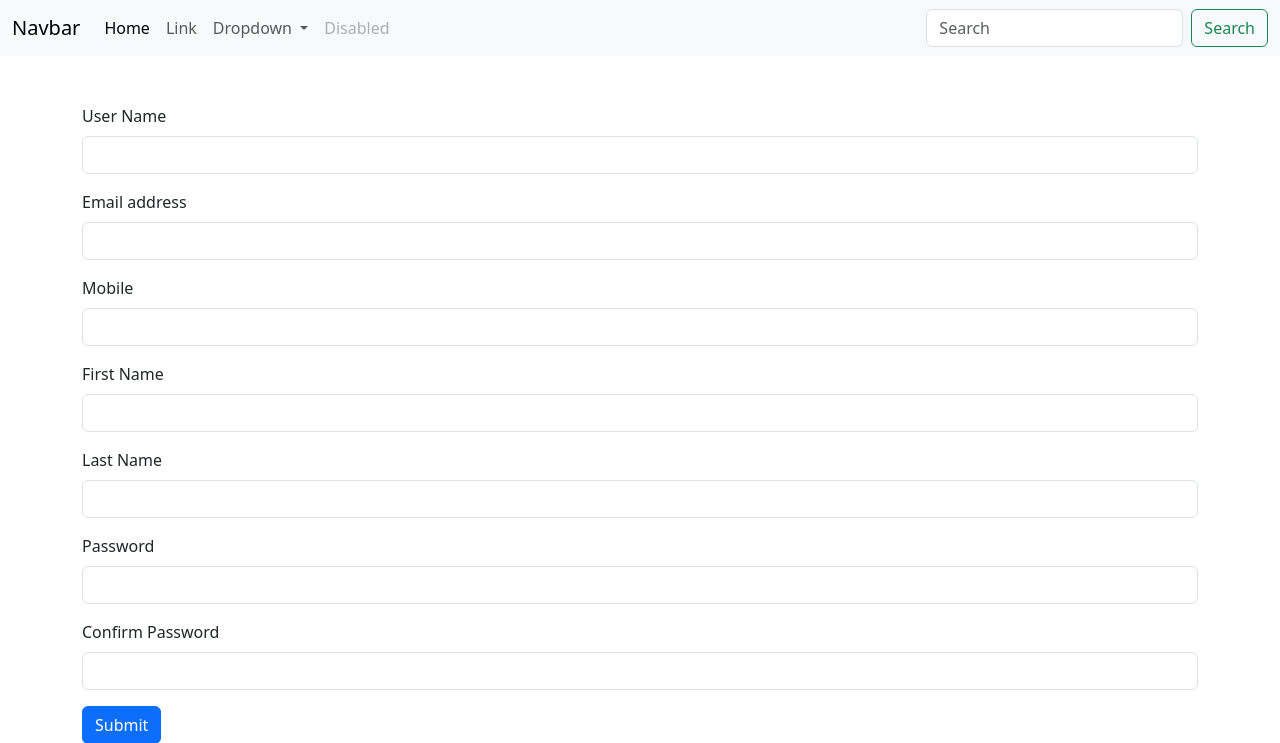
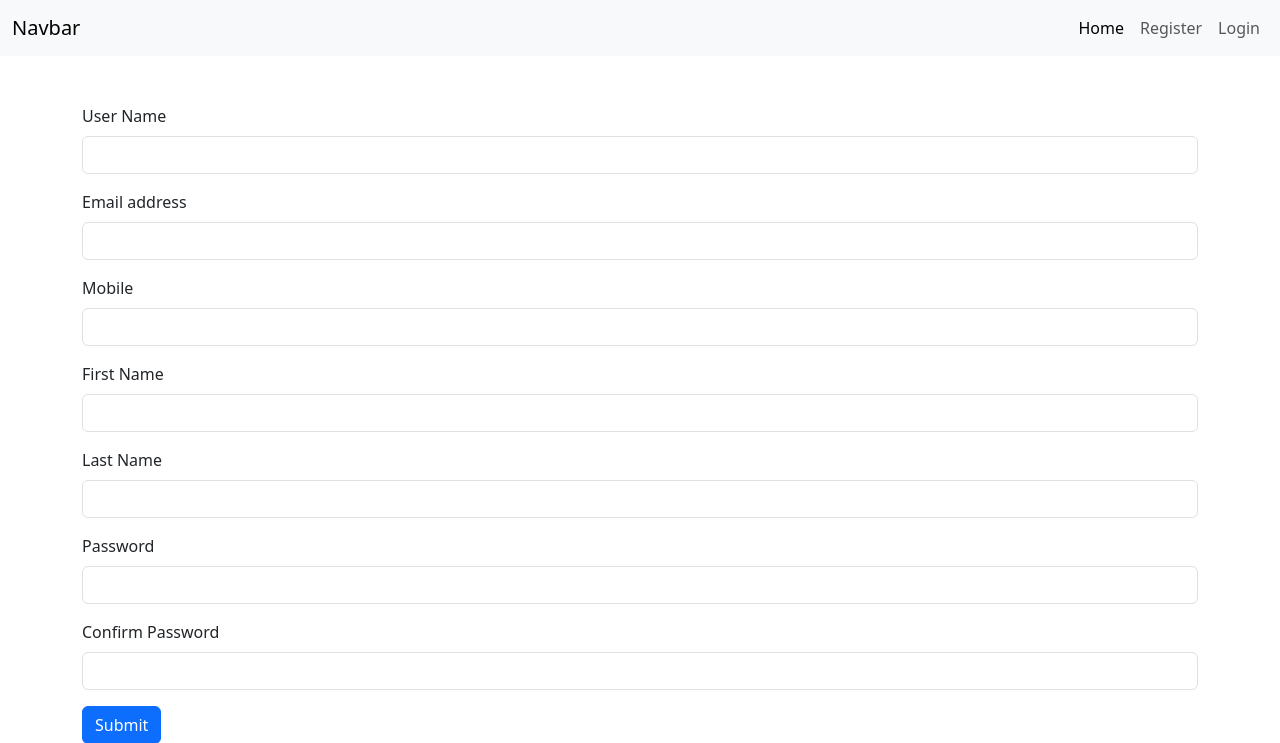
Before and after one commit to jaga6309/agpnews, a Django app: page /users/register/ in a window 1280 px wide. Shown: the top 743 px of the page. Run offline with Django 5.2, Linux system fonts and the light colour scheme.

Commit message:
updated login and logout functionality

```diff
--- a/templates/base.html
+++ b/templates/base.html
@@ -16,32 +16,23 @@
           <span class="navbar-toggler-icon"></span>
         </button>
         <div class="collapse navbar-collapse" id="navbarSupportedContent">
-          <ul class="navbar-nav me-auto mb-2 mb-lg-0">
+          <ul class="navbar-nav ms-auto mb-2 mb-lg-0">
             <li class="nav-item">
-              <a class="nav-link active" aria-current="page" href="#">Home</a>
+              <a class="nav-link active" aria-current="page" href="/">Home</a>
+            </li>
+            {% if request.user.is_authenticated %}
+            <li class="nav-item">
+              <a class="nav-link" href="/users/logout/">Logout</a>
+            </li>
+            {% else %}
+            <li class="nav-item">
+              <a class="nav-link" href="/users/register/">Register</a>
             </li>
             <li class="nav-item">
-              <a class="nav-link" href="#">Link</a>
+              <a class="nav-link" href="/users/login/">Login</a>
             </li>
-            <li class="nav-item dropdown">
-              <a class="nav-link dropdown-toggle" href="#" role="button" data-bs-toggle="dropdown" aria-expanded="false">
-                Dropdown
-              </a>
-              <ul class="dropdown-menu">
-                <li><a class="dropdown-item" href="#">Action</a></li>
-                <li><a class="dropdown-item" href="#">Another action</a></li>
-                <li><hr class="dropdown-divider"></li>
-                <li><a class="dropdown-item" href="#">Something else here</a></li>
-              </ul>
-            </li>
-            <li class="nav-item">
-              <a class="nav-link disabled" aria-disabled="true">Disabled</a>
-            </li>
+            {% endif %}
           </ul>
-          <form class="d-flex" role="search">
-            <input class="form-control me-2" type="search" placeholder="Search" aria-label="Search">
-            <button class="btn btn-outline-success" type="submit">Search</button>
-          </form>
         </div>
       </div>
     </nav>
--- a/users/urls.py
+++ b/users/urls.py
@@ -1,6 +1,8 @@
 from django.urls import path
-from users.views import user_register_view
+from users.views import user_register_view, user_login_view, user_logout_view
 
 urlpatterns = [
-    path("register/", user_register_view)
+    path("register/", user_register_view),
+    path("login/", user_login_view),
+    path("logout/", user_logout_view)
 ]
--- a/users/views.py
+++ b/users/views.py
@@ -1,5 +1,6 @@
-from django.shortcuts import render
+from django.shortcuts import render, redirect
 from django.contrib.auth.models import User
+from django.contrib.auth import authenticate, login, logout
 from users.models import Profile
 
 def user_register_view(request):
@@ -15,3 +16,17 @@ def user_register_view(request):
         usr = User.objects.create_user(username=usern, email=em, first_name=firstn, last_name=lastn, password=pswd)
         Profile.objects.create(mobile=mob, user=usr)
     return render(request, "users/user_register.html")
+
+def user_login_view(request):
+    if request.method=="POST":
+        data = request.POST
+        usern = data.get("uname")
+        pswd = data.get("psw")
+        user = authenticate(request, username=usern, password=pswd)
+        if user is not None:
+            login(request, user)
+    return render(request, "users/user_login.html")
+
+def user_logout_view(request):
+    logout(request)
+    return redirect("/users/login/")
```
Also changed, not shown: templates/users/user_login.html (added, +17 -0 lines).
